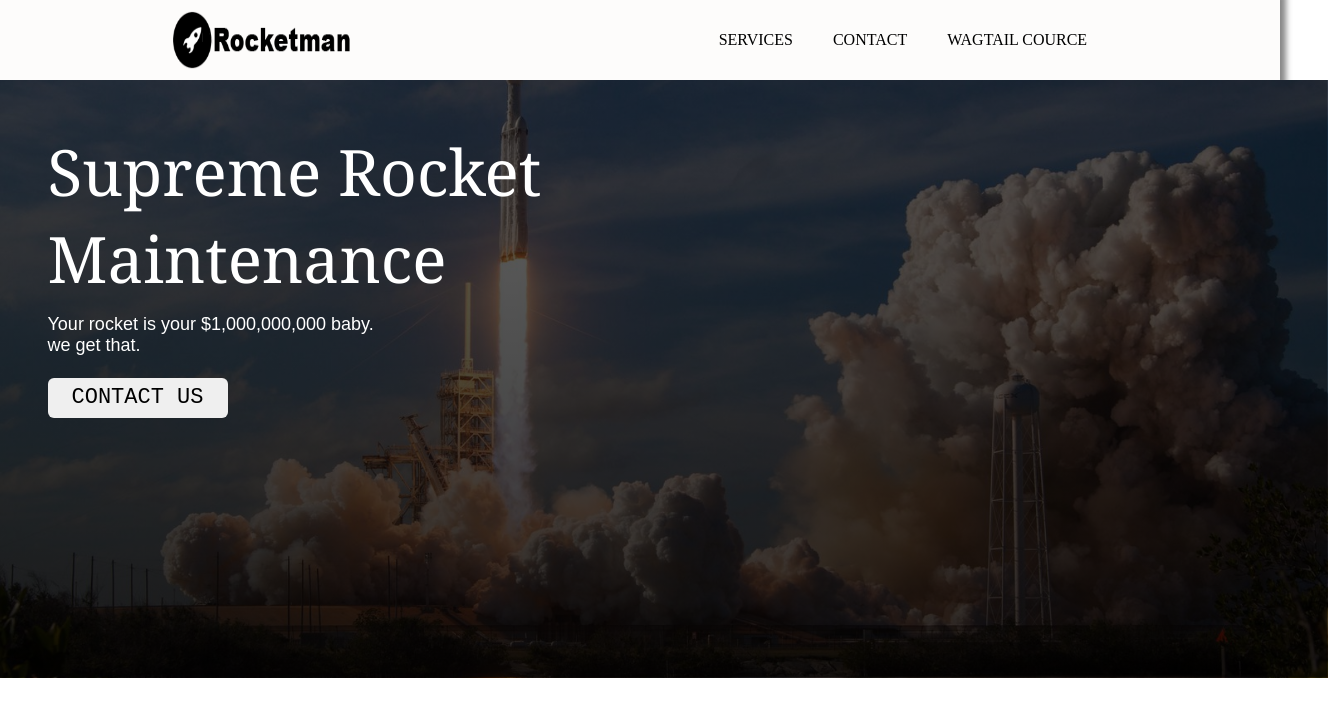
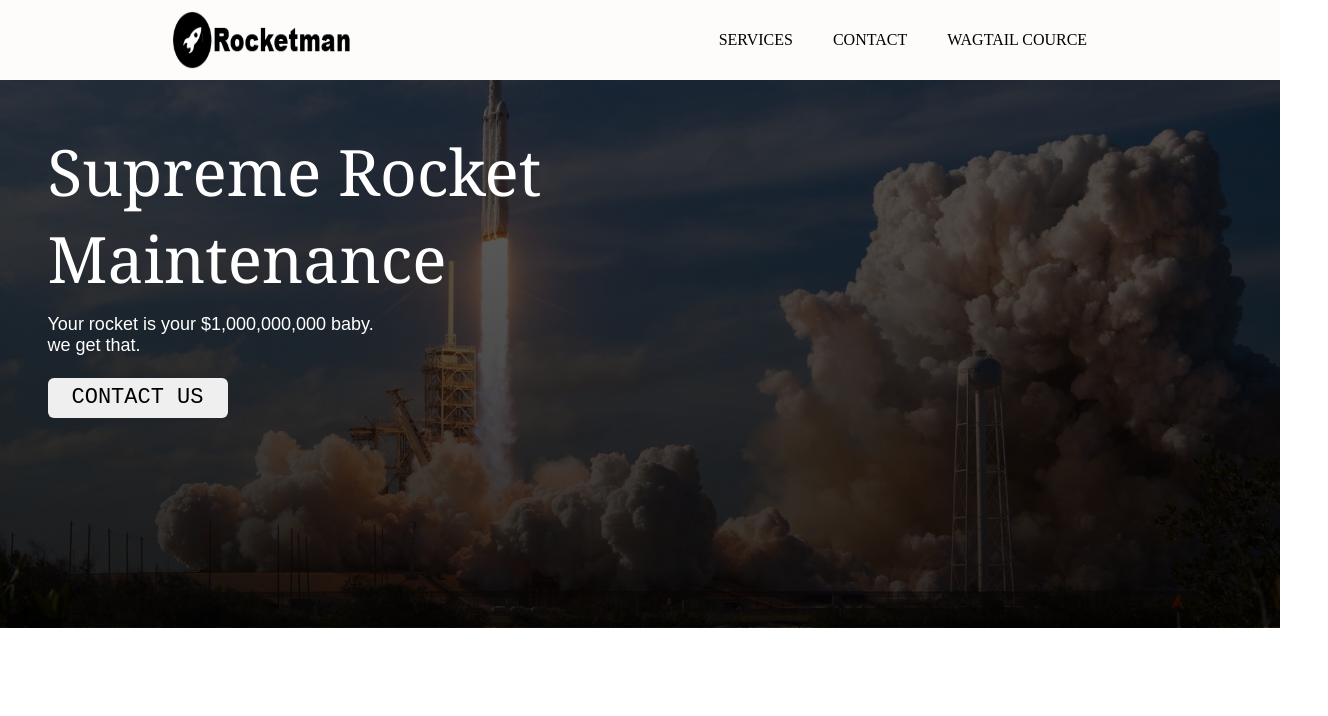
Before and after one commit to khari-on/BWS_INTERNSHIP_TASK, a plain HTML site: page module-4/index.html in a window 1280 px wide. Shown: the whole page, 1328 px wide, since content can reach past the window. Drawn offline with Linux system fonts and the light colour scheme.

Commit message:
corrected overflow in module-4

```diff
--- a/module-4/style.css
+++ b/module-4/style.css
@@ -34,16 +34,13 @@ nav .navOpt ul li a{
 }
 
 .top{
-
-
-
 background: linear-gradient(180.43deg, rgba(0,0,0,0.60) 0%, rgba(0,0,0,0.80) 100%), url(../img/Rocketman_Hero.png);
-
+    background-repeat: no-repeat;
     background-size: cover;
     background-position: 50%;
-    height: 550px;
-    position: relative;
-    width: 100%;
+    height: 500px;
+
+    /* width: 100%; */
     padding-top: 47.5px;
     padding-left: 47.5px;
 
@@ -52,7 +49,7 @@ background: linear-gradient(180.43deg, rgba(0,0,0,0.60) 0%, rgba(0,0,0,0.80) 100
 .para1{
     color: white;
     font-size: 30px;
-    font-family: Cambria, Cochin, Georgia, Times, 'Times New Roman', serif;
+    font-family:  Georgia, Times, 'Times New Roman', serif;
     font-weight: 400;
     font-size: 64px;
     font-weight: 100;
```
